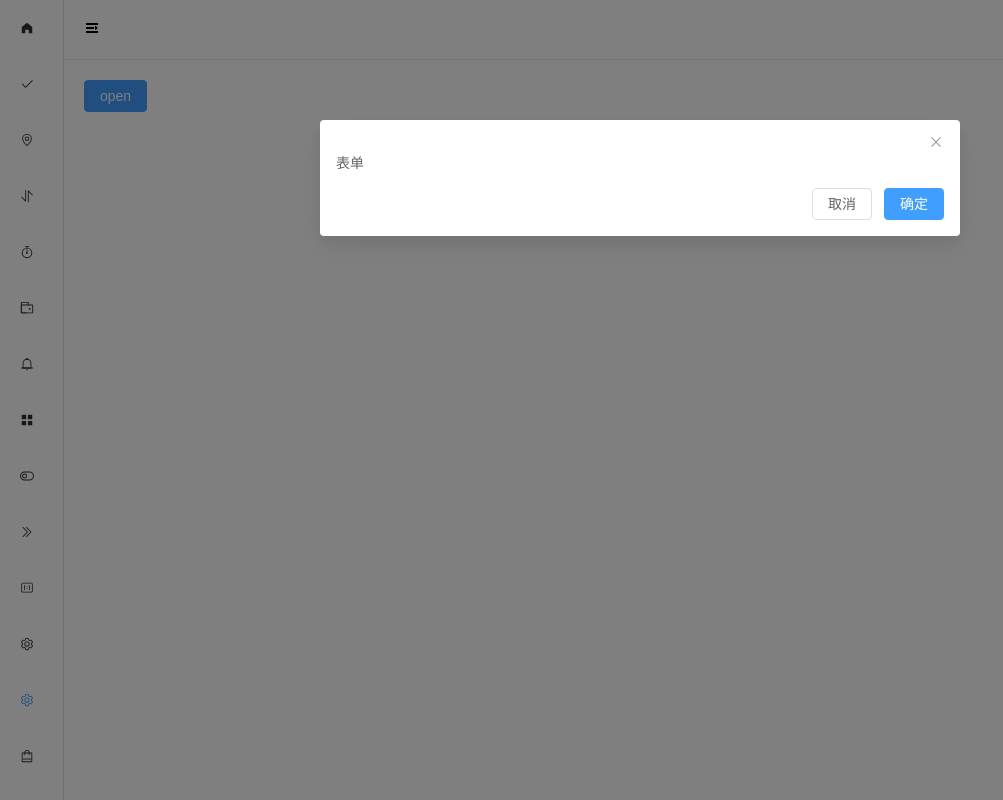
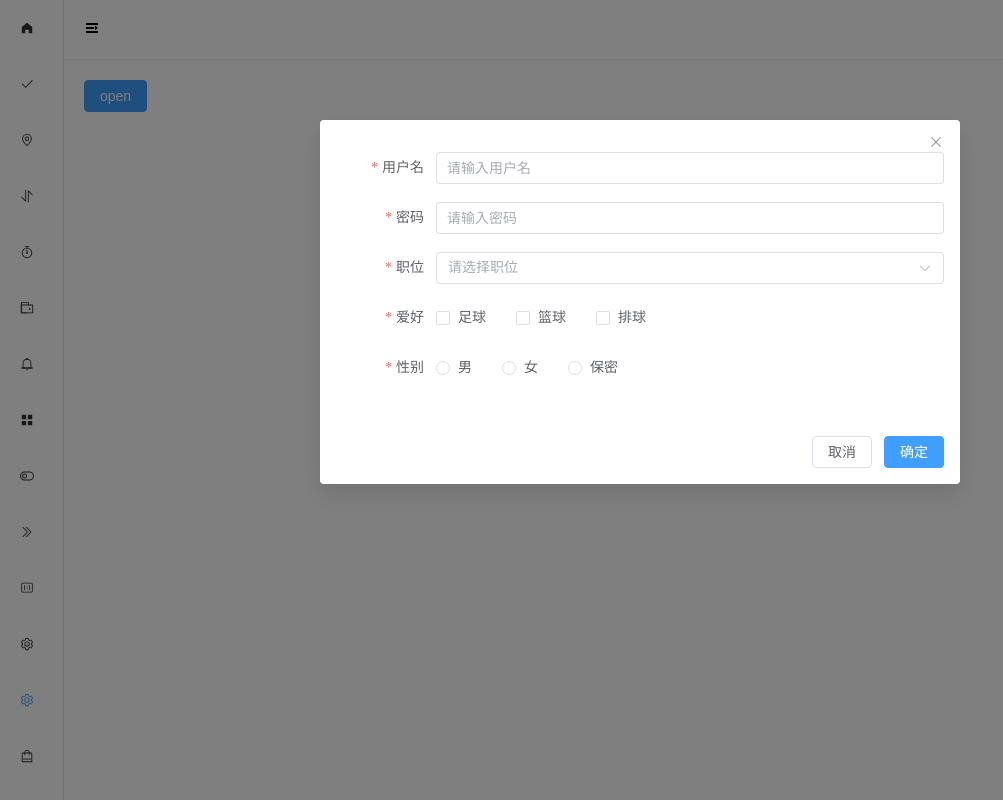
Before and after one commit to wangyongalive/YComponent, a Vue app: page /modalForm in a window 1280 px wide. Both pictures are taken after a click on the button "open". Shown: the whole page, without its empty margins (0-1003 px from the left). Built offline with nearby package versions, Linux system fonts and the light colour scheme.

Commit message:
表单组件-使用defineExpose获取表单实例方法

```diff
--- a/src/components/form/src/index.vue
+++ b/src/components/form/src/index.vue
@@ -111,8 +111,24 @@ const resetFields = () => {
   }
 }
 
+
+// 表单验证方法  返回的是表单校验的方法
+const validate = () => {
+  return form.value!.validate
+}
+
+
+// 获取表单数据
+const getFormData = () => {
+  return model.value
+}
+
+// 分发方法
 defineExpose({
-  resetFields
+  resetFields,
+  validate,
+  getFormData,
+  // model: model.value  // 这种只能获取到初始值
 })
 
 onMounted(() => {
--- a/src/components/modalForm/src/index.vue
+++ b/src/components/modalForm/src/index.vue
@@ -1,28 +1,36 @@
 <template>
   <el-dialog v-model="dialogVisible" v-bind="$attrs">
     <template #default>
-      表单
+      <y-form label-width="100px" :options="options" ref="form"></y-form>
     </template>
     <template #footer>
       <!-- slot footer 是modalForm组件的占位 -->
-      <slot name="footer"></slot>
+      <slot name="footer" :form="form"></slot>
     </template>
   </el-dialog>
 </template>
 
 <script setup lang="ts" name="modalForm">
-import { ref, watch } from 'vue';
-
+import { ref, watch, PropType } from 'vue';
+import { FormOptions } from '../../form/src/types/types'
 
 const props = defineProps({
   visible: {
     type: Boolean,
     default: false
-  }
+  },
+  options: {
+    type: Array as PropType<FormOptions[]>,
+    required: true
+  },
 })
 const emits = defineEmits(['update:visible'])
 // 弹出框的显示与隐藏
 const dialogVisible = ref<boolean>(props.visible)
+
+
+// 表单实例 并通过作用域插槽暴露出去
+let form = ref()
 
 watch(() => props.visible, (val) => {
   dialogVisible.value = val
--- a/src/views/modalForm/index.vue
+++ b/src/views/modalForm/index.vue
@@ -1,11 +1,10 @@
 <template>
   <div>
     <el-button type="primary" size="default" @click="open">open</el-button>
-    <y-modal-form v-model:visible="visible">
-
-      <template #footer>
-        <el-button @click="visible = false">取消</el-button>
-        <el-button type="primary" @click="visible = false">
+    <y-modal-form v-model:visible="visible" :options="options">
+      <template #footer="{ form }">
+        <el-button @click="cancel(form)">取消</el-button>
+        <el-button type="primary" @click="confirm(form)">
           确定
         </el-button>
       </template>
@@ -14,12 +13,207 @@
 </template>
 
 <script setup lang="ts">
+import { FormOptions, FormInstance } from '@/components/form/src/types/types';
+import { ElMessage } from 'element-plus';
 import { ref } from 'vue';
 
 const visible = ref<boolean>(false)
 const open = () => {
   visible.value = true
 }
+const cancel = (form: FormInstance) => {
+  console.log(form)
+}
+const confirm = (form: any) => {
+  console.log('form', form)
+  const validate = form.validate();
+  const model = form.getFormData();
+  validate((valid: boolean) => {
+    if (valid) {
+      ElMessage.success('验证成功')
+      console.log(model)
+    } else {
+      ElMessage.error('表单填写有误,请检查')
+    }
+  })
+}
+
+const options: FormOptions[] = [
+  {
+    type: 'input',
+    value: '',
+    label: '用户名',
+    prop: 'username',
+    placeholder: '请输入用户名',
+    rules: [
+      {
+        required: true,
+        message: '用户名不能为空',
+        trigger: 'blur'
+      },
+      {
+        min: 2,
+        max: 6,
+        message: '用户名在2-6位之间',
+        trigger: 'blur'
+      }
+    ],
+    attrs: {
+      clearable: true
+    }
+  },
+  {
+    type: 'input',
+    value: '',
+    label: '密码',
+    prop: 'password',
+    placeholder: '请输入密码',
+    rules: [
+      {
+        required: true,
+        message: '密码不能为空',
+        trigger: 'blur'
+      },
+      {
+        min: 6,
+        max: 15,
+        message: '密码在6-15位之间',
+        trigger: 'blur'
+      }
+    ],
+    attrs: {
+      showPassword: true,
+      clearable: true
+    }
+  },
+  {
+    type: 'select',
+    value: '',
+    placeholder: '请选择职位',
+    prop: 'role',
+    label: '职位',
+    attrs: {
+      style: {
+        width: '100%'
+      },
+    },
+    rules: [
+      {
+        required: true,
+        message: '职位不能为空',
+        trigger: 'change'
+      }
+    ],
+    children: [
+      {
+        type: 'option',
+        label: '经理',
+        value: '1'
+      },
+      {
+        type: 'option',
+        label: '主管',
+        value: '2'
+      },
+      {
+        type: 'option',
+        label: '员工',
+        value: '3'
+      }
+    ]
+  },
+  {
+    type: 'checkbox-group',
+    value: [],
+    prop: 'like',
+    label: '爱好',
+    rules: [
+      {
+        required: true,
+        message: '爱好不能为空',
+        trigger: 'change'
+      }
+    ],
+    children: [
+      {
+        type: 'checkbox',
+        label: '足球',
+        value: '1'
+      },
+      {
+        type: 'checkbox',
+        label: '篮球',
+        value: '2'
+      },
+      {
+        type: 'checkbox',
+        label: '排球',
+        value: '3'
+      }
+    ]
+  },
+  {
+    type: 'radio-group',
+    value: '',
+    prop: 'gender',
+    label: '性别',
+    rules: [
+      {
+        required: true,
+        message: '性别不能为空',
+        trigger: 'change'
+      }
+    ],
+    children: [
+      {
+        type: 'radio',
+        label: '男',
+        value: 'male'
+      },
+      {
+        type: 'radio',
+        label: '女',
+        value: 'female'
+      },
+      {
+        type: 'radio',
+        label: '保密',
+        value: 'not'
+      }
+    ]
+  },
+  // {
+  //   type: 'upload',
+  //   label: '上传',
+  //   prop: 'pic',
+  //   uploadAttrs: {
+  //     action: 'https://jsonplaceholder.typicode.com/posts/',
+  //     multiple: true,
+  //     limit: 3
+  //   },
+  //   rules: [
+  //     {
+  //       required: true,
+  //       message: '图片不能为空',
+  //       trigger: 'blur'
+  //     }
+  //   ],
+  // },
+  // {
+  //   type: 'editor',
+  //   value: '',
+  //   prop: 'desc',
+  //   label: '描述',
+  //   placeholder: '请输入描述',
+  //   rules: [
+  //     {
+  //       required: true,
+  //       message: '描述不能为空',
+  //       trigger: 'blur'
+  //     }
+  //   ]
+  // }
+]
 </script>
 
 <style scoped>
```
